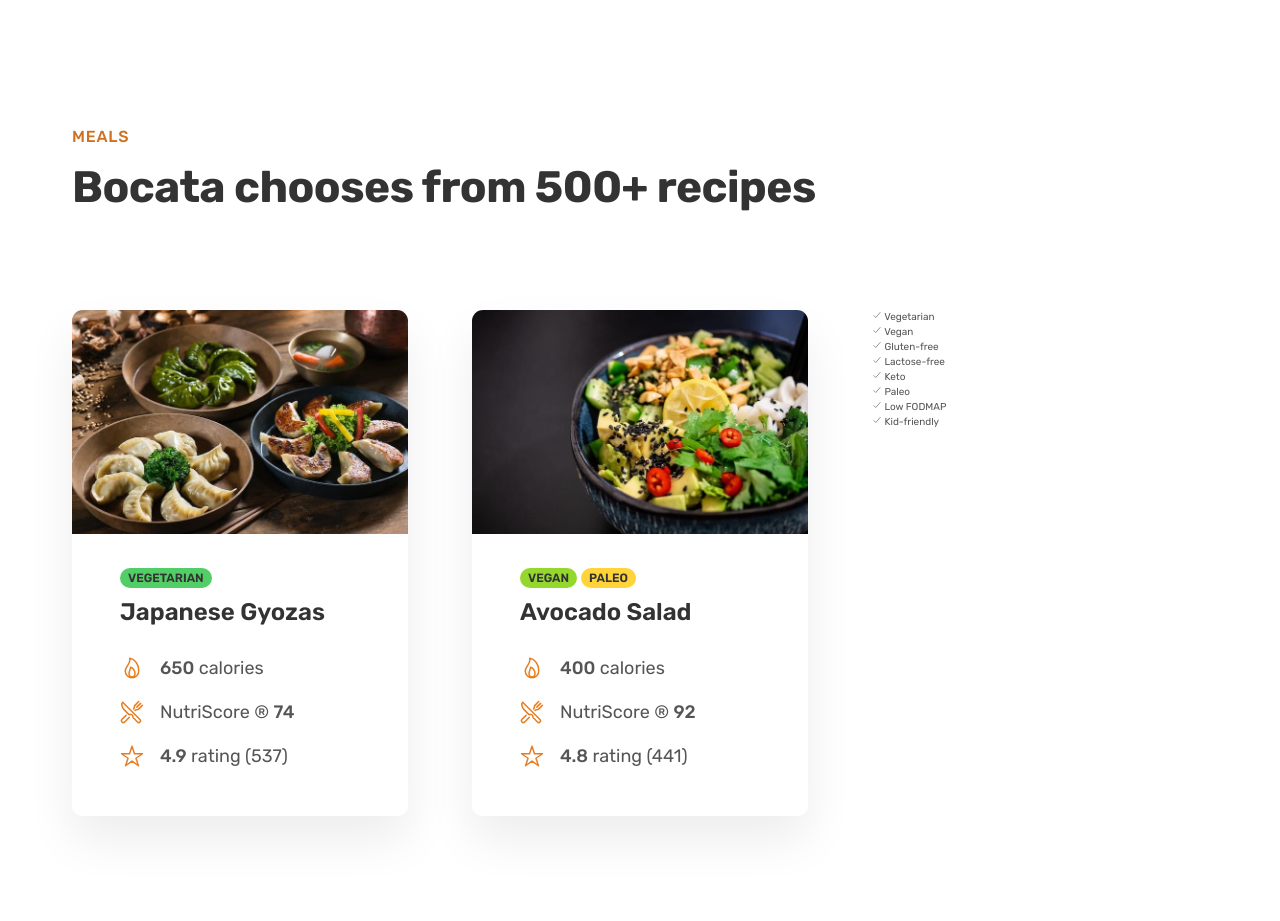
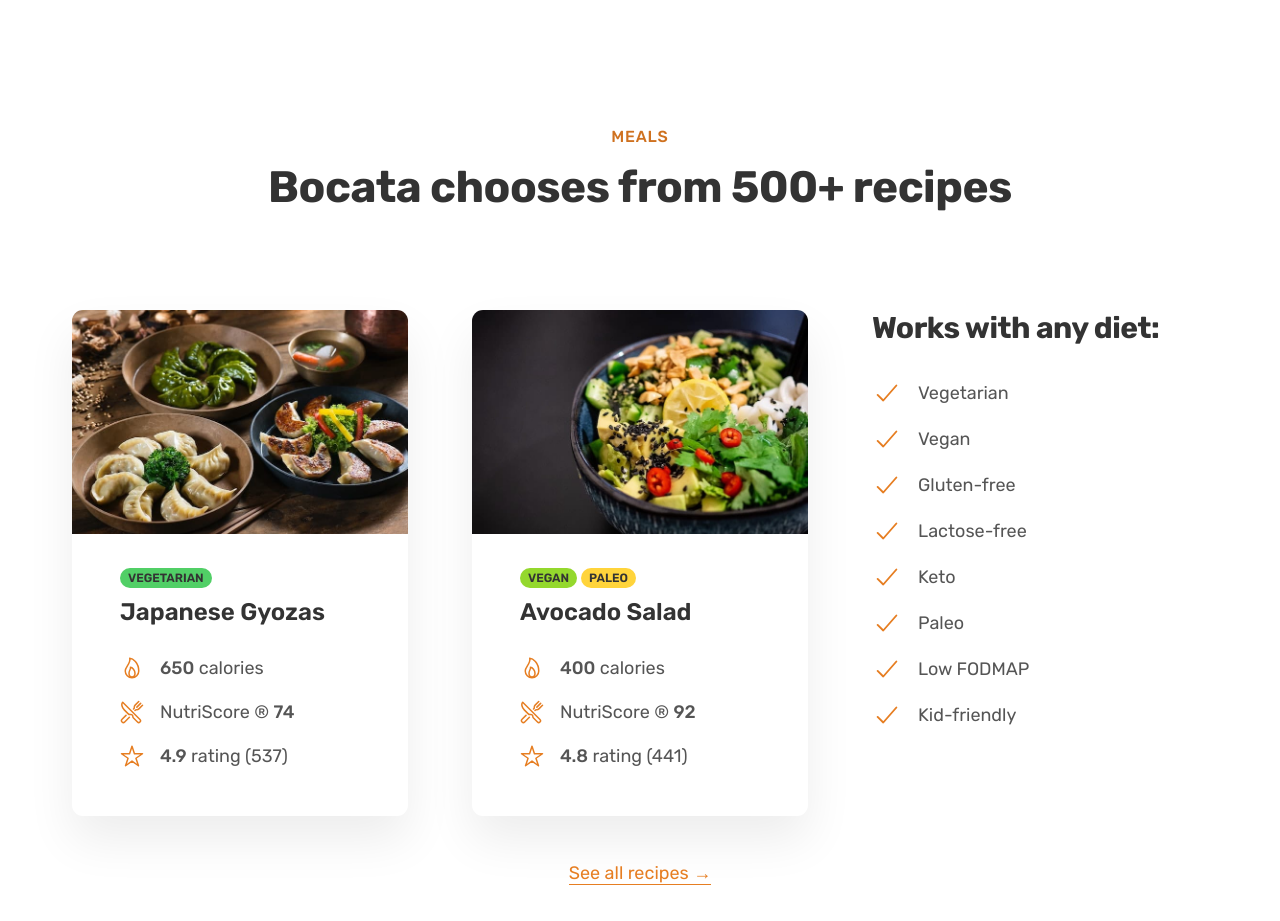
Before and after one commit to drilon305/trenditional-restaurant, a plain HTML site: page index.html in a window 1280 px wide. Shown: the part 2580-3501 px from the top of the page. Drawn offline with nearby package versions, Linux system fonts and the light colour scheme.

Commit message:
finished meals section

```diff
--- a/general.css
+++ b/general.css
@@ -115,11 +115,34 @@ body {
     box-shadow: inset 0 0 0 3px #fff;
 }
 
+.link:link,
+.link:visited {
+    display: inline-block;
+    color: #e67e22;
+    text-decoration: none;
+    border-bottom: 1px solid currentColor;
+    padding-bottom: 2px;
+    transition: all 0.3s;
+}
+
+.link:hover,
+.link:active {
+    color: #cf711f;
+    border-bottom: 1px solid transparent;
+}
 
 .margin-right-sm {
     margin-right: 1.6rem !important;
 }
 
+.margin-bottom-md {
+    margin-bottom: 4.8rem !important;
+}
+
+.text-center {
+    text-align: center;
+}
+
 strong {
     font-weight: 500;
 }
--- a/index.html
+++ b/index.html
@@ -123,13 +123,13 @@
         </div>
     </section>
 
-    <div class="section-meals">
-        <div class="container">
+    <section class="section-meals">
+        <div class="container text-center">
             <span class="subheading">Meals</span>
             <h2 class="heading-secondary">Bocata chooses from 500+ recipes</h2>
         </div>
 
-        <div class="container grid grid--3--cols">
+        <div class="container grid grid--3--cols  margin-bottom-md">
             <div class="meal">
                 <img src="./content/img/meals/meal-1.jpg" class="meal-img" alt="Japanese Gyozas" />
                 <div class="meal-content">
@@ -171,19 +171,32 @@
                 </div>
             </div>
             <div class="diest">
+                <h3 class="heading-tertiary">Works with any diet:</h3>
                 <ul class="list">
-                    <li class="list-item"><ion-icon name="checkmark-outline"></ion-icon> <span>Vegetarian</span></li>
-                    <li class="list-item"><ion-icon name="checkmark-outline"></ion-icon> <span>Vegan</span></li>
-                    <li class="list-item"><ion-icon name="checkmark-outline"></ion-icon> <span>Gluten-free</span></li>
-                    <li class="list-item"><ion-icon name="checkmark-outline"></ion-icon> <span>Lactose-free</span></li>
-                    <li class="list-item"><ion-icon name="checkmark-outline"></ion-icon> <span>Keto</span></li>
-                    <li class="list-item"><ion-icon name="checkmark-outline"></ion-icon> <span>Paleo</span></li>
-                    <li class="list-item"><ion-icon name="checkmark-outline"></ion-icon> <span>Low FODMAP</span></li>
-                    <li class="list-item"><ion-icon name="checkmark-outline"></ion-icon> <span>Kid-friendly</span></li>
+                    <li class="list-item"><ion-icon class="list-icon" name="checkmark-outline"></ion-icon>
+                        <span>Vegetarian</span></li>
+                    <li class="list-item"><ion-icon class="list-icon" name="checkmark-outline"></ion-icon>
+                        <span>Vegan</span></li>
+                    <li class="list-item"><ion-icon class="list-icon" name="checkmark-outline"></ion-icon>
+                        <span>Gluten-free</span></li>
+                    <li class="list-item"><ion-icon class="list-icon" name="checkmark-outline"></ion-icon>
+                        <span>Lactose-free</span></li>
+                    <li class="list-item"><ion-icon class="list-icon" name="checkmark-outline"></ion-icon> <span>Keto</span>
+                    </li>
+                    <li class="list-item"><ion-icon class="list-icon" name="checkmark-outline"></ion-icon>
+                        <span>Paleo</span></li>
+                    <li class="list-item"><ion-icon class="list-icon" name="checkmark-outline"></ion-icon> <span>Low
+                            FODMAP</span></li>
+                    <li class="list-item"><ion-icon class="list-icon" name="checkmark-outline"></ion-icon>
+                        <span>Kid-friendly</span></li>
                 </ul>
             </div>
         </div>
+
+        <div class="container all-recipes">
+            <a href="#" class="link">See all recipes &rarr;</a>
         </div>
+    </section>
 </main>
 </body>
 </html>
--- a/style.css
+++ b/style.css
@@ -227,6 +227,12 @@
     box-shadow: 0 2.4rem 4.8rem rgba(0, 0, 0, 0.075);
     border-radius: 11px;
     overflow: hidden;
+    transition: all 0.4s;
+}
+
+.meal:hover {
+    transform: translateY(-1.2rem);
+    box-shadow: 0 3.2rem 6.4rem rgba(0, 0, 0, 0.06);
 }
 
 .meal-content {
@@ -292,7 +298,27 @@
     width: 100%;
 }
 
+.all-recipes {
+    text-align: center;
+    font-size: 1.8rem;
+}
+
 .list {
     list-style: none;
-    line-height: 1.5;
+    display: flex;
+    flex-direction: column;
+    gap: 1.6rem;
 }
+
+.list-item {
+    font-size: 1.8rem;
+    display: flex;
+    align-items: center;
+    gap: 1.6rem;
+}
+
+.list-icon {
+    width: 3rem;
+    height: 3rem;
+    color: #e67e22;
+}
```
